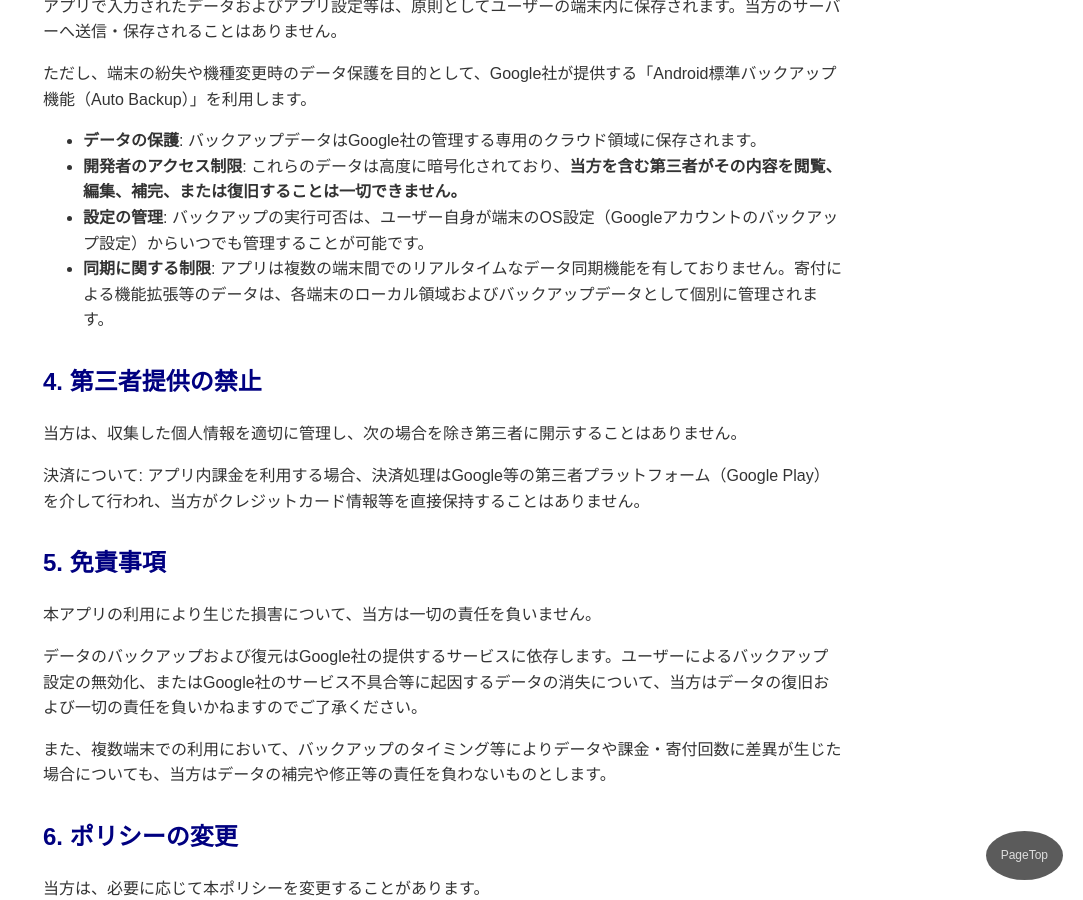
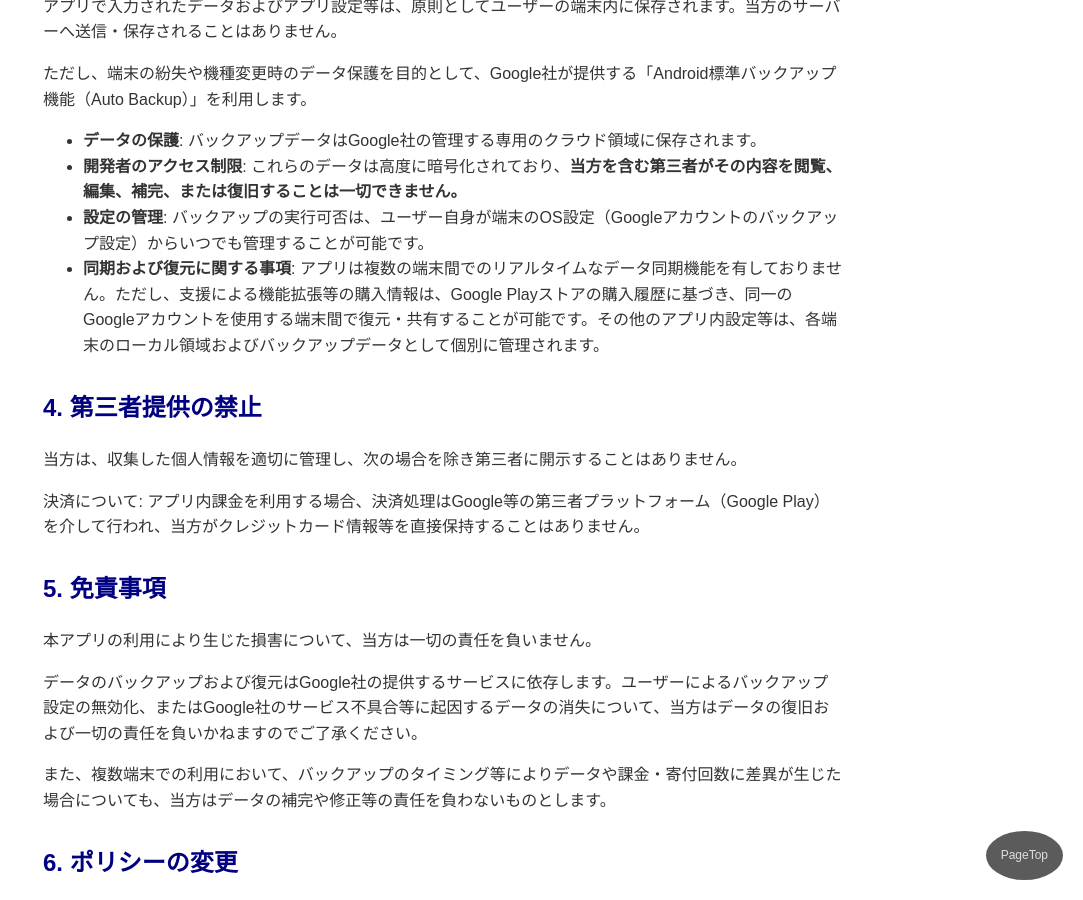
Before and after one commit to SoulfulSoft/soulfulsoft.github.io, a Jekyll site: the page built from the_usual_phrase/privacy-policy.md, in a window 1280 px wide and 900 px high, scrolled down 713 px. Shown: the whole window, without its empty margins (197-1280 px from the left). Built offline with Jekyll 4.4.1, drawn with Linux system fonts in a browser that asks for light colours.

Commit message:
Update privacy-policy.md

```diff
--- a/the_usual_phrase/privacy-policy.md
+++ b/the_usual_phrase/privacy-policy.md
@@ -10,7 +10,7 @@ app-specific: "
         <li><strong>データの保護</strong>: バックアップデータはGoogle社の管理する専用のクラウド領域に保存されます。</li>
         <li><strong>開発者のアクセス制限</strong>: これらのデータは高度に暗号化されており、<strong>当方を含む第三者がその内容を閲覧、編集、補完、または復旧することは一切できません。</strong></li>
         <li><strong>設定の管理</strong>: バックアップの実行可否は、ユーザー自身が端末のOS設定（Googleアカウントのバックアップ設定）からいつでも管理することが可能です。</li>
-        <li><strong>同期に関する制限</strong>: アプリは複数の端末間でのリアルタイムなデータ同期機能を有しておりません。寄付による機能拡張等のデータは、各端末のローカル領域およびバックアップデータとして個別に管理されます。</li>
+        <li><strong>同期および復元に関する事項</strong>: アプリは複数の端末間でのリアルタイムなデータ同期機能を有しておりません。ただし、支援による機能拡張等の購入情報は、Google Playストアの購入履歴に基づき、同一のGoogleアカウントを使用する端末間で復元・共有することが可能です。その他のアプリ内設定等は、各端末のローカル領域およびバックアップデータとして個別に管理されます。</li>
     </ul>
 "
 ---
```
